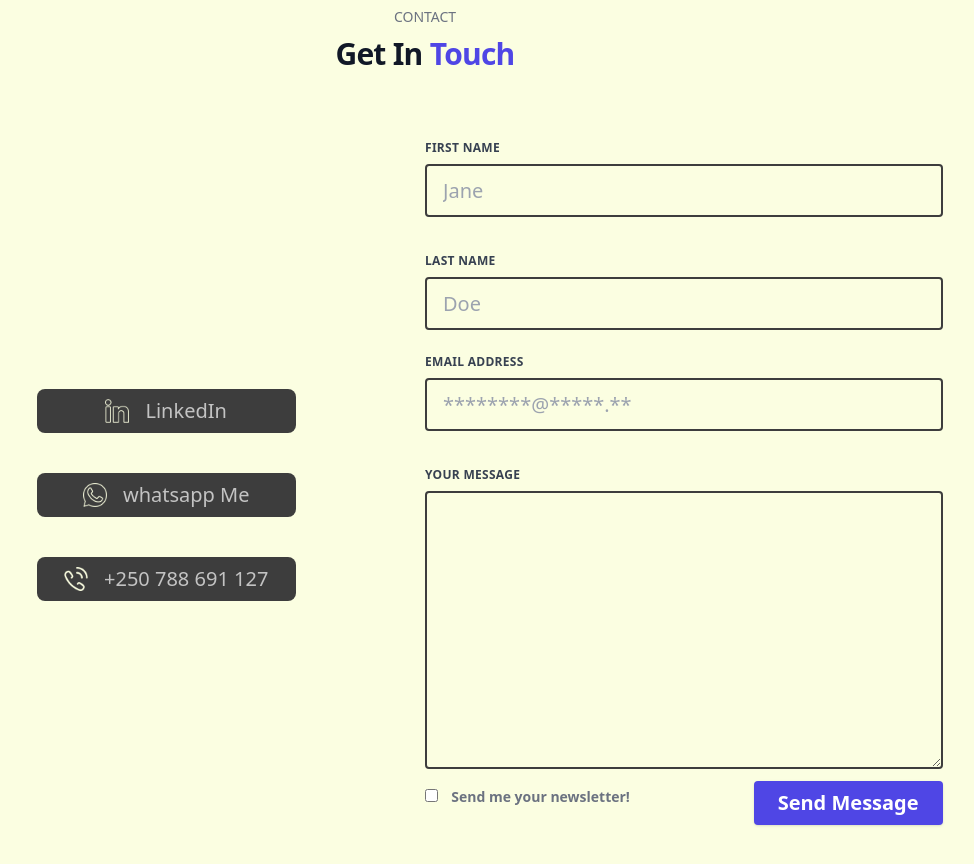
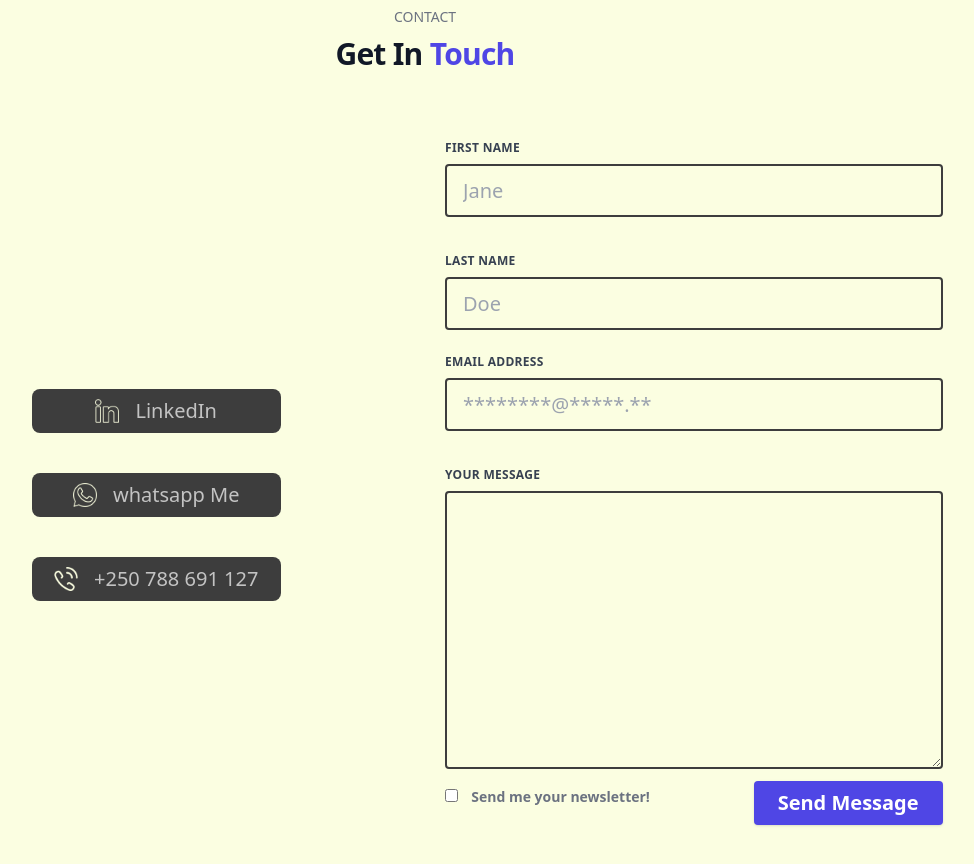
Before and after one commit to AristideI/linda-portfolio, a website: page index.html in a window 1280 px wide. Shown: the part 4458-5322 px from the top of the page, without its empty margins (215-1189 px from the left). Drawn offline with nearby package versions, Linux system fonts and the light colour scheme.

Commit message:
latest feature

```diff
--- a/index.html
+++ b/index.html
@@ -628,7 +628,7 @@
             Get In <span class="text-indigo-600">Touch</span>
           </h3>
         </div>
-        <section class="flex md:flex-col items-center">
+        <section class="flex md:flex-col items-center gap-10">
           <section class="w-full flex flex-col gap-10 items-center">
             <a
               class="flex bg-gray1 text-gray2 items-center justify-center w-1/2 gap-4 py-2 rounded-lg"
```
